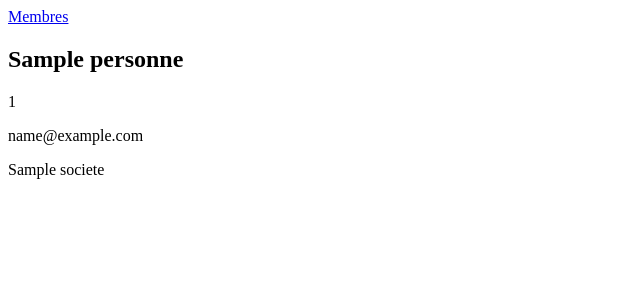
After one commit to Wstephane/my-first-relational-database-app, a PHP site: page /frontend/forms/view-personnes.php?id=1 in a window 1280 px wide. The commit adds this page. Shown: the top 300 px of the page, without its empty margins (0-640 px from the left). Run offline with PHP 8.4, Linux system fonts and the light colour scheme; tables that the repository leaves empty hold one stand-in row (values such as "Sample post"); data that the repository does not hold is empty; some libraries are stand-ins or nearby versions.

Commit message:
Adding view-personnes.php

```diff
--- a/public/view/frontend/clients.php
+++ b/public/view/frontend/clients.php
@@ -42,6 +42,7 @@
           <td><input name="telephone_personne" value="<?=$data["telephone_personnes"]?>"></td>
           <td><input name="email_personne" value="<?=$data["email_personnes"]?>"></td>
 					<td><input name="societe_id_societe" value="<?=$societe_name[$data["societe_id_societe"]]?>"></td>
+					<td><a href="forms/view-personnes.php?id=<?=$data["id_personnes"]?>"><i class="far fa-eye"></i></a></td>
 					<td><a href="forms/edit-personnes.php?id=<?=$data["id_personnes"]?>"><i class="fas fa-pen"></i></a></td>
           <td><a href="../../../controller/delete-personnes.php?id=<?=$data["id_personnes"]?>"><i class="far fa-trash-alt"></i></a></td>
         </tr>
--- /dev/null
+++ b/public/view/frontend/forms/view-personnes.php
@@ -0,0 +1,12 @@
+<?php
+include("../../../../controller/edit.php");
+include('../head.php');
+?>
+<body>
+	<a href="../clients.php">Membres</a>
+	<h2><?php echo $nom_personne.' '.$prenom_personne;?></h2>
+	<p><?php echo $telephone_personne;?></p>
+	<p><?php echo $mail_personne;?></p>
+	<p><?php echo $nom_societe;?></p>
+</body>
+</html>
```
